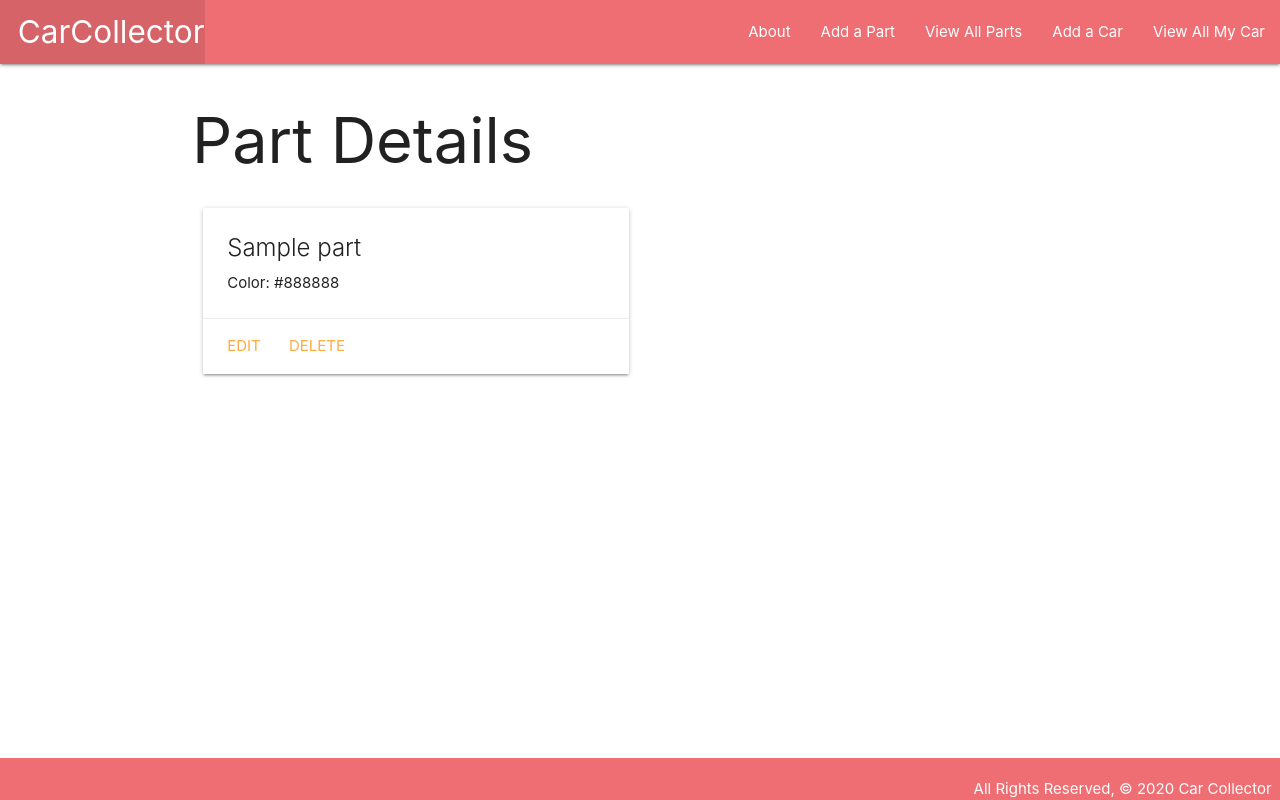
After one commit to ajay-k/CarCollector, a Django app: page /parts/1/ in a window 1280 px wide. The commit adds this page. Run offline with Django 3.2, Linux system fonts and the light colour scheme; tables that the repository leaves empty hold one stand-in row (values such as "Sample post").

Commit message:
Adds parts model, fully working

```diff
--- a/carcollector/main_app/admin.py
+++ b/carcollector/main_app/admin.py
@@ -1,7 +1,8 @@
 from django.contrib import admin
 
 # Register your models here.
-from .models import Car, Maintenance
+from .models import Car, Maintenance, Part
 
 admin.site.register(Car)
 admin.site.register(Maintenance)
+admin.site.register(Part)
--- a/carcollector/main_app/models.py
+++ b/carcollector/main_app/models.py
@@ -1,4 +1,6 @@
 from django.db import models
+from datetime import date
+from django.urls import reverse
 
 # Create your models here.
 SERVICES = (
@@ -7,11 +9,24 @@ SERVICES = (
 		('B', 'Battery Replacement')
 	)
 
+class Part(models.Model):
+	name = models.CharField(max_length=50)
+	color = models.CharField(max_length=20)
+
+	def __str__(self):
+		return self.name
+
+	def get_absolute_url(self):
+		return reverse('parts_detail', kwargs={"pk": self.id})
+
 class Car(models.Model):
 	make = models.CharField(max_length=100)
 	model = models.CharField(max_length=100)
 	trim = models.CharField(max_length=100)
 	year = models.IntegerField()
+
+	#Adds Many-to-Many relationship
+	parts = models.ManyToManyField(Part)
 
 	def __str__(self):
 		return self.make
--- a/carcollector/main_app/templates/base.html
+++ b/carcollector/main_app/templates/base.html
@@ -20,7 +20,10 @@
         </ul>
         <ul class="right">
           <li><a href="/about">About</a></li>
-          <li><a href="/cars">View All My Cars</a></li>
+           <li><a href="{% url 'parts_create' %}">Add a Part</a></li>
+          <li><a href="{% url 'parts_index' %}">View All Parts</a></li>
+          <li><a href="{% url 'new_car' %}">Add a Car</a></li>
+          <li><a href="{% url 'index' %}">View All My Car</a></li>
         </ul>
       </div>
     </nav>
--- a/carcollector/main_app/templates/cars/index.html
+++ b/carcollector/main_app/templates/cars/index.html
@@ -9,7 +9,7 @@
 	    <a href="{% url 'detail' car.id %}">
 	      <span class="card-title">{{ car.name }}</span>
 	      <p>Model: {{ car.model }}</p>
-	      <p>Make: {{ car.make }}</p>
+      	<p>Make: {{ car.make }}</p>
 	      <p>Trim: {{ car.trim }}</p>
 	      <p>Trim: {{ car.year }}</p>
 	    </div>
--- /dev/null
+++ b/carcollector/main_app/templates/main_app/part_detail.html
@@ -0,0 +1,20 @@
+{% extends 'base.html' %}
+{% block content %}
+
+<h1>Part Details</h1>
+
+<div class="row">
+  <div class="col s6 col-offset-3">
+    <div class="card">
+      <div class="card-content">
+        <span class="card-title">{{ part.name }}</span>
+        <p>Color: {{ part.color }}</p>
+      </div>
+      <div class="card-action">
+        <a href="{% url 'parts_update' part.id %}">Edit</a>
+        <a href="{% url 'parts_delete' part.id %}">Delete</a>
+      </div>
+    </div>
+  </div>
+</div>
+{% endblock %}
--- a/carcollector/main_app/urls.py
+++ b/carcollector/main_app/urls.py
@@ -5,6 +5,16 @@ urlpatterns = [
 	path('', views.home, name='home'),
 	path('about/', views.about, name='about'),
 	path('cars/', views.cars_index, name='index'),
+	path('cars/new/', views.new_car, name='new_car'),
 	path('cars/<int:car_id>/', views.cars_detail, name='detail'),
 	path('cars/<int:car_id>/add_service', views.add_service, name='add_service'),
+
+	path('cars/<int:car_id>/assoc_part/<int:part_id>/', views.assoc_part, name='assoc_part'),
+
+	#CRUD
+	path('parts/', views.PartList.as_view(), name='parts_index'),
+	path('parts/<int:pk>/', views.PartDetail.as_view(), name='parts_detail'),
+	path('parts/create', views.PartCreate.as_view(), name='parts_create'),
+	path('parts/<int:pk>/update/', views.PartUpdate.as_view(), name='parts_update'),
+	path('parts/<int:pk>/delete/', views.PartDelete.as_view(), name='parts_delete'),
 ]
--- a/carcollector/main_app/views.py
+++ b/carcollector/main_app/views.py
@@ -1,8 +1,10 @@
 from django.shortcuts import render, redirect
 from django.db import models
-from .models import Car
-from .forms import MaintenanceForm
+from .models import Car, Part
+from .forms import CarForm, MaintenanceForm
 
+from django.views.generic.edit import CreateView, UpdateView, DeleteView
+from django.views.generic import ListView, DetailView
 
 # Create your views here.
 
@@ -37,9 +39,11 @@ def cars_index(request):
 def cars_detail(request, car_id):
 	car = Car.objects.get(id=car_id)
 
+	parts_car_doesnt_have = Part.objects.exclude(id__in = car.parts.all().values_list('id'))
+
 	maintenance_form = MaintenanceForm()
 
-	return render(request, 'cars/detail.html', {'car': car, 'maintenance_form': maintenance_form})
+	return render(request, 'cars/detail.html', {'car': car, 'maintenance_form': maintenance_form, 'parts': parts_car_doesnt_have})
 
 def add_service(request, car_id):
 	form = MaintenanceForm(request.POST)
@@ -50,3 +54,71 @@ def add_service(request, car_id):
 		new_service.save()
 
 	return redirect('detail', car_id=car_id)
+
+def assoc_part(request, car_id, part_id):
+	Car.objects.get(id=car_id).parts.add(part_id)
+
+	return redirect('detail', car_id=car_id)
+
+def new_car(request):
+	if(request.method == 'POST'):
+
+		form = CarForm(request.POST)
+		if form.is_valid():
+			car =  form.save()
+
+			return redirect('detail', car.id)
+	else:
+		form = CarForm()
+
+	context = { 'form': form}
+
+	return render(request, 'cars/car_form.html', context)
+
+
+
+#------------------------------------
+# Class-based Views for the Toy model
+#------------------------------------
+# CBVs are great for getting basic CRUD functionality
+# up and running in a very short period of time. However,
+# CBVs are not a coding pattern that you are likely to see
+# in production Django apps. We used them here to free up
+# time for lessons. Read the documentation below to get a
+# brief introduction CBVs.
+
+# CBVs fall into 5 types: List, Detail, Create, Update, Delete
+# Notice that each class below inherits from one of those 5 types
+
+# List and Detail Views are the easiest to set up; all we need to
+# do is declare the model we want to build a view for.
+class PartList(ListView):
+  # This line associates the ListView with the Toy model
+  model = Part
+
+class PartDetail(DetailView):
+  model = Part
+
+# The editable view types include Create, Update, and Delete
+# They're also relatively easy to set up but require a little more work
+class PartCreate(CreateView):
+  model = Part
+  # The CreateView requires a field property to set
+  # Here we are saying that all fields associated with a Toy should
+  # be displayed in the form
+  fields = '__all__'
+  # This CBV will render the template toy_form.html
+
+class PartUpdate(UpdateView):
+  model = Part
+  # In the UpdateView we set the name and color fields as the only two in the form
+  fields = ['name', 'color']
+  # This CBV will render the template toy_form.html as well
+
+
+class PartDelete(DeleteView):
+  model = Part
+  # The DeleteView requires a success_url be declared to redirect
+  # the user to when they successfully delete a toy
+  success_url = '/parts/'
+  # This CBV will render the toy_confirm_delete.html template
```
Also changed, not shown: carcollector/main_app/forms.py (+8 -1 lines), carcollector/main_app/templates/cars/car_form.html (added, +12 -0 lines), carcollector/main_app/templates/cars/detail.html (+47 -0 lines), carcollector/main_app/templates/main_app/part_confirm_delete.html (added, +13 -0 lines), carcollector/main_app/templates/main_app/part_form.html (added, +19 -0 lines), carcollector/main_app/templates/main_app/part_list.html (added, +17 -0 lines), carcollector/main_app/migrations/0002_auto_20200409_2238.py (added).
